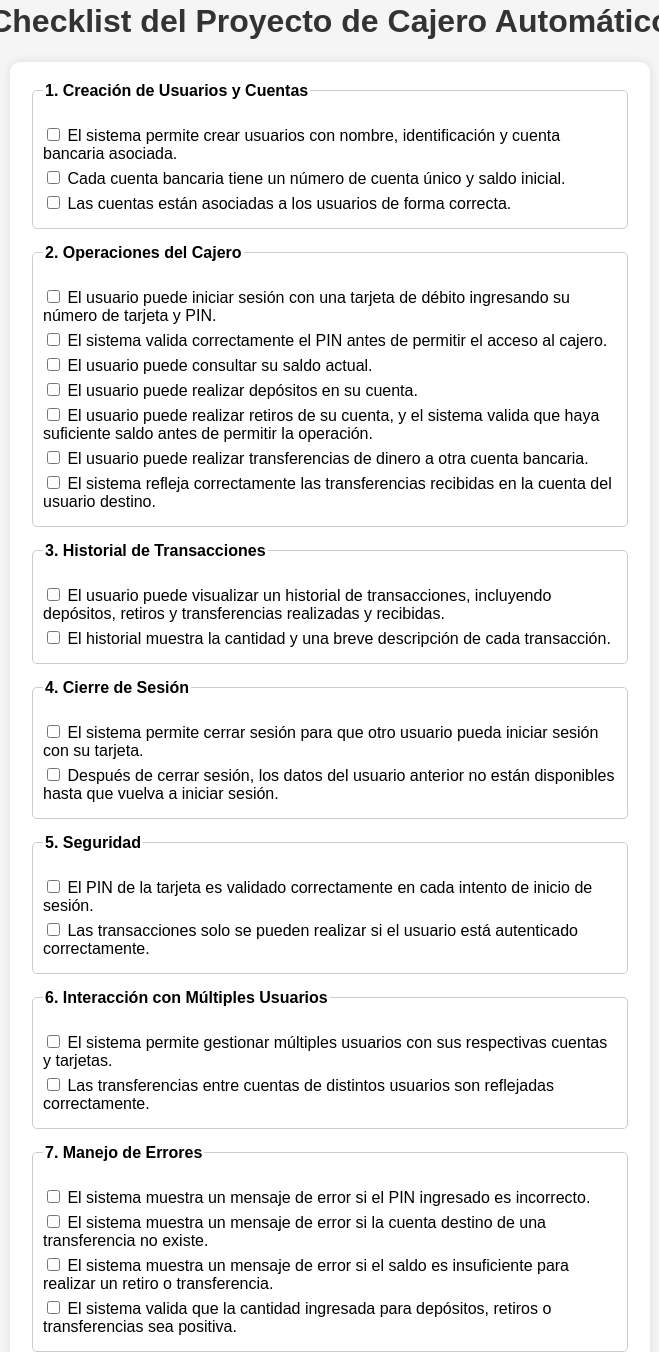
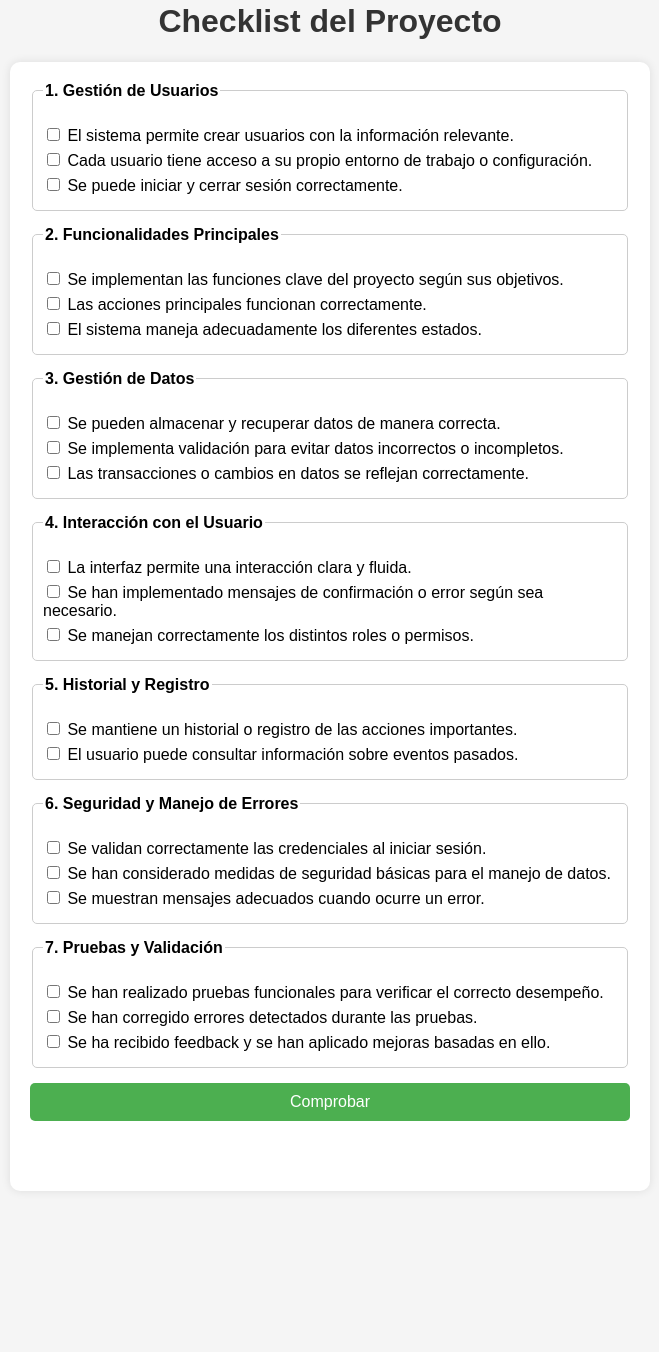
Before and after one commit to sarboleda72/check-list-cajero-java, a plain HTML site: page index.html in a window 1280 px wide. Shown: the part 58-1410 px from the top of the page, without its empty margins (310-969 px from the left). After the commit the page ends 1289 px from the top, so only its background shows below. Drawn offline with Linux system fonts and the light colour scheme.

Commit message:
Update: se actualiza formulario para hacer la revisión de los proyectos en JAVA

```diff
--- a/index.html
+++ b/index.html
@@ -8,57 +8,55 @@
 </head>
 <body>
 
-    <h1>Checklist del Proyecto de Cajero Automático</h1>
+    <h1>Checklist del Proyecto</h1>
 
     <form id="checklistForm">
         <fieldset>
-            <legend>1. Creación de Usuarios y Cuentas</legend>
-            <label><input type="checkbox" name="requisito"> El sistema permite crear usuarios con nombre, identificación y cuenta bancaria asociada.</label>
-            <label><input type="checkbox" name="requisito"> Cada cuenta bancaria tiene un número de cuenta único y saldo inicial.</label>
-            <label><input type="checkbox" name="requisito"> Las cuentas están asociadas a los usuarios de forma correcta.</label>
+            <legend>1. Gestión de Usuarios</legend>
+            <label><input type="checkbox" name="requisito"> El sistema permite crear usuarios con la información relevante.</label>
+            <label><input type="checkbox" name="requisito"> Cada usuario tiene acceso a su propio entorno de trabajo o configuración.</label>
+            <label><input type="checkbox" name="requisito"> Se puede iniciar y cerrar sesión correctamente.</label>
         </fieldset>
 
         <fieldset>
-            <legend>2. Operaciones del Cajero</legend>
-            <label><input type="checkbox" name="requisito"> El usuario puede iniciar sesión con una tarjeta de débito ingresando su número de tarjeta y PIN.</label>
-            <label><input type="checkbox" name="requisito"> El sistema valida correctamente el PIN antes de permitir el acceso al cajero.</label>
-            <label><input type="checkbox" name="requisito"> El usuario puede consultar su saldo actual.</label>
-            <label><input type="checkbox" name="requisito"> El usuario puede realizar depósitos en su cuenta.</label>
-            <label><input type="checkbox" name="requisito"> El usuario puede realizar retiros de su cuenta, y el sistema valida que haya suficiente saldo antes de permitir la operación.</label>
-            <label><input type="checkbox" name="requisito"> El usuario puede realizar transferencias de dinero a otra cuenta bancaria.</label>
-            <label><input type="checkbox" name="requisito"> El sistema refleja correctamente las transferencias recibidas en la cuenta del usuario destino.</label>
+            <legend>2. Funcionalidades Principales</legend>
+            <label><input type="checkbox" name="requisito"> Se implementan las funciones clave del proyecto según sus objetivos.</label>
+            <label><input type="checkbox" name="requisito"> Las acciones principales funcionan correctamente.</label>
+            <label><input type="checkbox" name="requisito"> El sistema maneja adecuadamente los diferentes estados.</label>
         </fieldset>
 
         <fieldset>
-            <legend>3. Historial de Transacciones</legend>
-            <label><input type="checkbox" name="requisito"> El usuario puede visualizar un historial de transacciones, incluyendo depósitos, retiros y transferencias realizadas y recibidas.</label>
-            <label><input type="checkbox" name="requisito"> El historial muestra la cantidad y una breve descripción de cada transacción.</label>
+            <legend>3. Gestión de Datos</legend>
+            <label><input type="checkbox" name="requisito"> Se pueden almacenar y recuperar datos de manera correcta.</label>
+            <label><input type="checkbox" name="requisito"> Se implementa validación para evitar datos incorrectos o incompletos.</label>
+            <label><input type="checkbox" name="requisito"> Las transacciones o cambios en datos se reflejan correctamente.</label>
         </fieldset>
 
         <fieldset>
-            <legend>4. Cierre de Sesión</legend>
-            <label><input type="checkbox" name="requisito"> El sistema permite cerrar sesión para que otro usuario pueda iniciar sesión con su tarjeta.</label>
-            <label><input type="checkbox" name="requisito"> Después de cerrar sesión, los datos del usuario anterior no están disponibles hasta que vuelva a iniciar sesión.</label>
+            <legend>4. Interacción con el Usuario</legend>
+            <label><input type="checkbox" name="requisito"> La interfaz permite una interacción clara y fluida.</label>
+            <label><input type="checkbox" name="requisito"> Se han implementado mensajes de confirmación o error según sea necesario.</label>
+            <label><input type="checkbox" name="requisito"> Se manejan correctamente los distintos roles o permisos.</label>
         </fieldset>
 
         <fieldset>
-            <legend>5. Seguridad</legend>
-            <label><input type="checkbox" name="requisito"> El PIN de la tarjeta es validado correctamente en cada intento de inicio de sesión.</label>
-            <label><input type="checkbox" name="requisito"> Las transacciones solo se pueden realizar si el usuario está autenticado correctamente.</label>
+            <legend>5. Historial y Registro</legend>
+            <label><input type="checkbox" name="requisito"> Se mantiene un historial o registro de las acciones importantes.</label>
+            <label><input type="checkbox" name="requisito"> El usuario puede consultar información sobre eventos pasados.</label>
         </fieldset>
 
         <fieldset>
-            <legend>6. Interacción con Múltiples Usuarios</legend>
-            <label><input type="checkbox" name="requisito"> El sistema permite gestionar múltiples usuarios con sus respectivas cuentas y tarjetas.</label>
-            <label><input type="checkbox" name="requisito"> Las transferencias entre cuentas de distintos usuarios son reflejadas correctamente.</label>
+            <legend>6. Seguridad y Manejo de Errores</legend>
+            <label><input type="checkbox" name="requisito"> Se validan correctamente las credenciales al iniciar sesión.</label>
+            <label><input type="checkbox" name="requisito"> Se han considerado medidas de seguridad básicas para el manejo de datos.</label>
+            <label><input type="checkbox" name="requisito"> Se muestran mensajes adecuados cuando ocurre un error.</label>
         </fieldset>
 
         <fieldset>
-            <legend>7. Manejo de Errores</legend>
-            <label><input type="checkbox" name="requisito"> El sistema muestra un mensaje de error si el PIN ingresado es incorrecto.</label>
-            <label><input type="checkbox" name="requisito"> El sistema muestra un mensaje de error si la cuenta destino de una transferencia no existe.</label>
-            <label><input type="checkbox" name="requisito"> El sistema muestra un mensaje de error si el saldo es insuficiente para realizar un retiro o transferencia.</label>
-            <label><input type="checkbox" name="requisito"> El sistema valida que la cantidad ingresada para depósitos, retiros o transferencias sea positiva.</label>
+            <legend>7. Pruebas y Validación</legend>
+            <label><input type="checkbox" name="requisito"> Se han realizado pruebas funcionales para verificar el correcto desempeño.</label>
+            <label><input type="checkbox" name="requisito"> Se han corregido errores detectados durante las pruebas.</label>
+            <label><input type="checkbox" name="requisito"> Se ha recibido feedback y se han aplicado mejoras basadas en ello.</label>
         </fieldset>
 
         <button type="button" onclick="calcularNota()">Comprobar</button>
```
Also changed, not shown: assets/js/script.js (indentation only).
